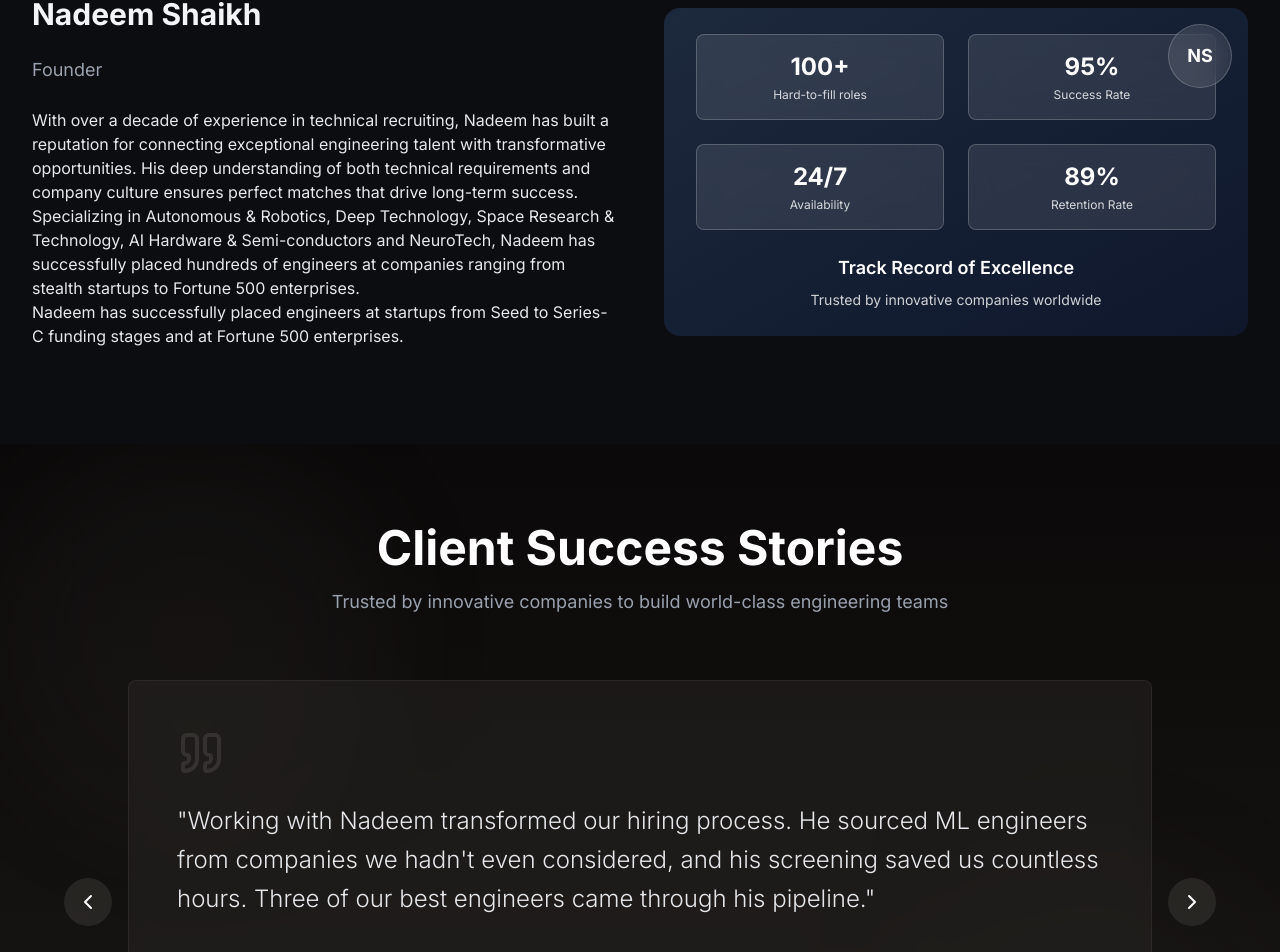
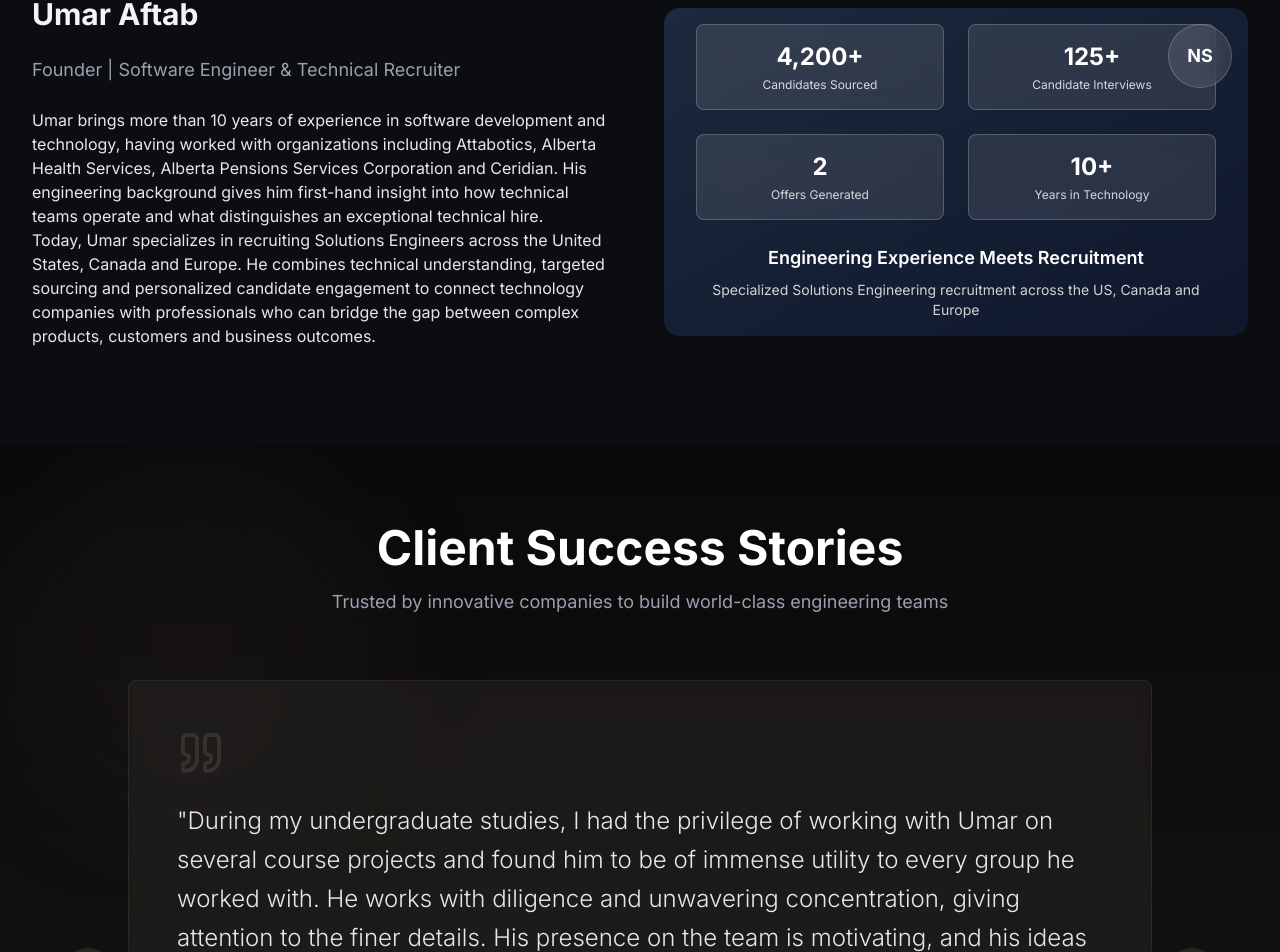
Before and after one commit to umar-aftab/gritliy, a Next.js app: page / in a window 1280 px wide. Shown: the part 2154-3106 px from the top of the page. Built offline with nearby package versions, Linux system fonts and the light colour scheme.

Commit message:
Updated the website from Nadeem to Umar Aftab after the business transfer

```diff
--- a/app/api/contact/route.ts
+++ b/app/api/contact/route.ts
@@ -136,9 +136,9 @@ export async function POST(request: NextRequest) {
           <div style="background-color: #f9f9f9; padding: 20px; border-radius: 8px; margin: 30px 0;">
             <p style="color: #555; margin: 0 0 15px 0; font-weight: bold;">In the meantime, feel free to:</p>
             <ul style="line-height: 1.8; color: #666;">
-              <li>Connect with me on <a href="https://linkedin.com/in/nadeemshaykh" style="color: #4A4844; font-weight: bold;">LinkedIn</a></li>
+              <li>Connect with me on <a href="https://www.linkedin.com/in/umaraftab/" style="color: #4A4844; font-weight: bold;">LinkedIn</a></li>
               <li>Visit our website: <a href="https://gritliy.com" style="color: #4A4844; font-weight: bold;">gritliy.com</a></li>
-              <li>Schedule a call directly: <a href="mailto:nadeem@gritliy.com" style="color: #4A4844; font-weight: bold;">nadeem@gritliy.com</a></li>
+              <li>Schedule a call directly: <a href="mailto:umar@gritliy.com" style="color: #4A4844; font-weight: bold;">nadeem@gritliy.com</a></li>
             </ul>
           </div>
         </div>
@@ -148,16 +148,16 @@ export async function POST(request: NextRequest) {
             <tr>
               <td style="text-align: left;">
                 <p style="color: #666; font-size: 14px; line-height: 1.6; margin: 0;">
-                  <strong>Nadeem Shaikh</strong><br>
-                  Founder & Lead Technical Recruiter<br>
+                  <strong>Umar Aftab</strong><br>
+                  Founder & Technical Recruiter<br>
                   GRITLIY<br>
                   Calgary, Alberta
                 </p>
               </td>
               <td style="text-align: right; vertical-align: top;">
                 <p style="color: #666; font-size: 14px; margin: 0;">
-                  <a href="https://linkedin.com/in/nadeemshaykh" style="color: #4A4844;">LinkedIn</a> |
-                  <a href="mailto:nadeem@gritliy.com" style="color: #4A4844;">Email</a>
+                  <a href="https://www.linkedin.com/in/umaraftab/" style="color: #4A4844;">LinkedIn</a> |
+                  <a href="mailto:umar@gritliy.com" style="color: #4A4844;">Email</a>
                 </p>
               </td>
             </tr>
@@ -177,7 +177,7 @@ export async function POST(request: NextRequest) {
         toRecipients: [
           {
             emailAddress: {
-              address: 'nadeem@gritliy.com'
+              address: 'umar@gritliy.com'
             }
           }
         ],
@@ -211,8 +211,8 @@ export async function POST(request: NextRequest) {
         ],
         from: {
           emailAddress: {
-            address: 'nadeem@gritliy.com',
-            name: 'Nadeem Shaikh - GRITLIY'
+            address: 'umar@gritliy.com',
+            name: 'Umar Aftab - GRITLIY'
           }
         }
       },
@@ -220,8 +220,8 @@ export async function POST(request: NextRequest) {
     };
 
     // Send both emails using Microsoft Graph
-    await client.api('/users/nadeem@gritliy.com/sendMail').post(adminEmail);
-    await client.api('/users/nadeem@gritliy.com/sendMail').post(autoReplyEmail);
+    await client.api('/users/umar@gritliy.com/sendMail').post(adminEmail);
+    await client.api('/users/umar@gritliy.com/sendMail').post(autoReplyEmail);
 
     return NextResponse.json(
       { message: 'Email sent successfully' },
--- a/components/About.tsx
+++ b/components/About.tsx
@@ -24,20 +24,29 @@ export default function About() {
             viewport={{ once: true }}
             className="space-y-6"
           >
-            <h3 className="text-3xl font-bold text-gray-100">
-              Nadeem Shaikh
+           <h3 className="text-3xl font-bold text-gray-100">
+              Umar Aftab
             </h3>
+
             <p className="text-lg text-gray-400">
-              Founder
+              Founder | Software Engineer & Technical Recruiter
             </p>
 
             <div className="prose prose-lg bg-[--bg]">
               <p>
-                With over a decade of experience in technical recruiting, Nadeem has built a reputation for connecting exceptional engineering talent with transformative opportunities. His deep understanding of both technical requirements and company culture ensures perfect matches that drive long-term success.
+                Umar brings more than 10 years of experience in software development and
+                technology, having worked with organizations including Attabotics, Alberta
+                Health Services, Alberta Pensions Services Corporation and Ceridian. His
+                engineering background gives him first-hand insight into how technical
+                teams operate and what distinguishes an exceptional technical hire.
               </p>
+
               <p>
-                Specializing in Autonomous & Robotics, Deep Technology, Space Research & Technology, AI Hardware & Semi-conductors and NeuroTech, Nadeem has successfully placed hundreds of engineers at companies ranging from stealth startups to Fortune 500 enterprises.<br></br>
-                Nadeem has successfully placed engineers at startups from Seed to Series-C funding stages and at Fortune 500 enterprises.
+                Today, Umar specializes in recruiting Solutions Engineers across the
+                United States, Canada and Europe. He combines technical understanding,
+                targeted sourcing and personalized candidate engagement to connect
+                technology companies with professionals who can bridge the gap between
+                complex products, customers and business outcomes.
               </p>
             </div>
 
@@ -90,29 +99,38 @@ export default function About() {
             viewport={{ once: true }}
             className="relative aspect-video rounded-2xl overflow-hidden bg-gradient-to-br from-slate-800 to-slate-900"
           >
-            <div className="absolute inset-0 p-8 flex flex-col justify-center">
+           <div className="absolute inset-0 p-8 flex flex-col justify-center">
               <div className="grid grid-cols-2 gap-6">
                 <div className="bg-white/10 backdrop-blur-md rounded-lg p-4 text-center border border-white/20">
-                  <div className="text-2xl font-bold text-white mb-1">100+</div>
-                  <div className="text-xs text-white/80">Hard-to-fill roles</div>
+                  <div className="text-2xl font-bold text-white mb-1">4,200+</div>
+                  <div className="text-xs text-white/80">Candidates Sourced</div>
                 </div>
+
                 <div className="bg-white/10 backdrop-blur-md rounded-lg p-4 text-center border border-white/20">
-                  <div className="text-2xl font-bold text-white mb-1">95%</div>
-                  <div className="text-xs text-white/80">Success Rate</div>
+                  <div className="text-2xl font-bold text-white mb-1">125+</div>
+                  <div className="text-xs text-white/80">Candidate Interviews</div>
                 </div>
+
                 <div className="bg-white/10 backdrop-blur-md rounded-lg p-4 text-center border border-white/20">
-                  <div className="text-2xl font-bold text-white mb-1">24/7</div>
-                  <div className="text-xs text-white/80">Availability</div>
+                  <div className="text-2xl font-bold text-white mb-1">2</div>
+                  <div className="text-xs text-white/80">Offers Generated</div>
                 </div>
+
                 <div className="bg-white/10 backdrop-blur-md rounded-lg p-4 text-center border border-white/20">
-                  <div className="text-2xl font-bold text-white mb-1">89%</div>
-                  <div className="text-xs text-white/80">Retention Rate</div>
+                  <div className="text-2xl font-bold text-white mb-1">10+</div>
+                  <div className="text-xs text-white/80">Years in Technology</div>
                 </div>
               </div>
 
               <div className="mt-6 text-center">
-                <h4 className="text-lg font-semibold text-white mb-2">Track Record of Excellence</h4>
-                <p className="text-sm text-white/80">Trusted by innovative companies worldwide</p>
+                <h4 className="text-lg font-semibold text-white mb-2">
+                  Engineering Experience Meets Recruitment
+                </h4>
+
+                <p className="text-sm text-white/80">
+                  Specialized Solutions Engineering recruitment across the US, Canada and
+                  Europe
+                </p>
               </div>
             </div>
 
--- a/components/AdminPage.tsx
+++ b/components/AdminPage.tsx
@@ -54,27 +54,27 @@ export default function AdminPage() {
     const defaultTestimonials = [
       {
         id: 1,
-          name: "Sarah Chen",
-          role: "VP of Engineering",
-          company: "TechVentures Inc.",
-          image: "/testimonials/sarah.jpg",
+        name: "Nicholas Polimeni",
+        role: "Software Engineer",
+        company: "Together AI",
+        image: "/testimonials/nicholas-polimeni.jpg",
         rating: 5,
-          text: "Nadeem's approach to technical recruiting is unparalleled. He found us a senior architect who not only had the exact skillset we needed but also became a key culture champion. His understanding of both technical requirements and team dynamics is exceptional.",
-          project: "Senior Software Architect",
-          date: "2024",
-          highlight: "Filled in 2 weeks"
+        text: "Umar is an excellent and kind recruiter! He worked diligently to identify roles where I was a good match. Umar always kept a positive and supportive attitude, securing me multiple interviews at promising companies. I highly recommend working with Umar as a job seeker or as a startup seeking talent.",
+        project: "Technical Recruitment",
+        date: "March 2026",
+        highlight: "Multiple interviews secured"
       },
       {
         id: 2,
-          name: "Marcus Rodriguez",
-          role: "CTO & Co-founder",
-          company: "AI Dynamics",
-          image: "/testimonials/marcus.jpg",
+        name: "Ahmad Tamimi",
+        role: "Co-Founder",
+        company: "Pennix.ai & Perryx.ai",
+        image: "/testimonials/ahmad-tamimi.jpg",
         rating: 5,
-          text: "Working with Nadeem transformed our hiring process. He sourced ML engineers from companies we hadn't even considered, and his screening saved us countless hours. Three of our best engineers came through his pipeline.",
-          project: "ML Engineering Team",
-          date: "2024",
-          highlight: "3 successful hires"
+        text: "I found Umar to be consistently pleasant, tackling all assignments with dedication and a smile. Besides being a joy to work with, Umar is a take-charge person who is able to present creative ideas and communicate their benefits. He successfully developed several websites for key clients and participated in the development of enterprise-level web applications for 3mushrooms.",
+        project: "Software Development",
+        date: "November 2011",
+        highlight: "Enterprise application experience"
       }
     ];
       setTestimonials(defaultTestimonials);
--- a/components/Contact.tsx
+++ b/components/Contact.tsx
@@ -102,7 +102,7 @@ export default function Contact() {
                   </div>
                   <div>
                     <div className="text-sm text-gray-400">Email</div>
-                    <div className="text-lg">nadeem@gritliy.com</div>
+                    <div className="text-lg">umar@gritliy.com</div>
                   </div>
                 </motion.a>
 
@@ -120,7 +120,7 @@ export default function Contact() {
                 </motion.div>
 
                 <motion.a
-                  href="https://www.linkedin.com/in/nadz1/"
+                  href="https://www.linkedin.com/in/umaraftab/"
                   target="_blank"
                   rel="noopener noreferrer"
                   whileHover={{ x: 5 }}
@@ -131,7 +131,7 @@ export default function Contact() {
                   </div>
                   <div>
                     <div className="text-sm text-gray-400">LinkedIn</div>
-                    <div className="text-lg">Connect with Nadeem</div>
+                    <div className="text-lg">Connect with Umar</div>
                   </div>
                 </motion.a>
               </div>
--- a/components/Footer.tsx
+++ b/components/Footer.tsx
@@ -67,12 +67,12 @@ export default function Footer() {
               <li>
                 <a href="mailto:info@gritliy.com" className="flex items-center gap-2 hover:text-white transition-colors">
                   <Mail className="w-4 h-4" />
-                  nadeem@gritliy.com
+                  umar@gritliy.com
                 </a>
               </li>
               <li>
                 <a
-                  href="https://www.linkedin.com/in/nadz1/"
+                  href="https://www.linkedin.com/in/umaraftab/"
                   target="_blank"
                   rel="noopener noreferrer"
                   className="flex items-center gap-2 hover:text-white transition-colors"
--- a/components/Testimonials.tsx
+++ b/components/Testimonials.tsx
@@ -20,75 +20,63 @@ interface Testimonial {
 const defaultTestimonials: Testimonial[] = [
   {
     id: 1,
-    name: "Sarah Chen",
-    role: "VP of Engineering",
-    company: "TechVentures Inc.",
-    image: "/testimonials/sarah.jpg",
+    name: "Nicholas Polimeni",
+    role: "Software Engineer",
+    company: "Together AI",
+    image: "/testimonials/nicholas-polimeni.jpg",
     rating: 5,
-    text: "Nadeem's approach to technical recruiting is unparalleled. He found us a senior architect who not only had the exact skillset we needed but also became a key culture champion. His understanding of both technical requirements and team dynamics is exceptional.",
-    project: "Senior Software Architect",
-    date: "2024",
-    highlight: "Filled in 2 weeks"
+    text: "Umar is an excellent and kind recruiter! He worked diligently to identify roles where I was a good match. Umar always kept a positive and supportive attitude, securing me multiple interviews at promising companies. I highly recommend working with Umar as a job seeker or as a startup seeking talent.",
+    project: "Technical Recruitment",
+    date: "March 2026",
+    highlight: "Multiple interviews secured"
   },
   {
     id: 2,
-    name: "Marcus Rodriguez",
-    role: "CTO & Co-founder",
-    company: "AI Dynamics",
-    image: "/testimonials/marcus.jpg",
+    name: "M Faizan Khan",
+    role: "Technical Programs | Optimus & AI Infrastructure",
+    company: "Tesla",
+    image: "/testimonials/m-faizan-khan.jpg",
     rating: 5,
-    text: "Working with Nadeem transformed our hiring process. He sourced ML engineers from companies we hadn't even considered, and his screening saved us countless hours. Three of our best engineers came through his pipeline.",
-    project: "ML Engineering Team",
-    date: "2024",
-    highlight: "3 successful hires"
+    text: "During my undergraduate studies, I had the privilege of working with Umar on several course projects and found him to be of immense utility to every group he worked with. He works with diligence and unwavering concentration, giving attention to the finer details. His presence on the team is motivating, and his ideas always take you one step closer to the solution. He is an effective team player with a logical approach to every problem.",
+    project: "Software Engineering",
+    date: "April 2012",
+    highlight: "Diligent technical problem-solver"
   },
   {
     id: 3,
-    name: "Emily Watson",
-    role: "Head of Talent",
-    company: "Quantum Systems",
-    image: "/testimonials/emily.jpg",
+    name: "Cory Janssen",
+    role: "AI Business Advisor",
+    company: "Technology & AI",
+    image: "/testimonials/cory-janssen.jpg",
     rating: 5,
-    text: "Nadeem doesn't just fill positions; he builds partnerships. His deep understanding of embedded systems helped us find engineers who could work across hardware and software seamlessly. The RecruitFlow AI system he's developing is game-changing.",
-    project: "Embedded Systems Engineers",
-    date: "2023",
-    highlight: "90% retention rate"
+    text: "Umar worked with us producing content. He did a great job, and we'd highly recommend him.",
+    project: "Technical Content",
+    date: "December 2011",
+    highlight: "Highly recommended"
   },
   {
     id: 4,
-    name: "David Park",
-    role: "Engineering Director",
-    company: "BioTech Innovations",
-    image: "/testimonials/david.jpg",
+    name: "Ahmad Tamimi",
+    role: "Co-Founder",
+    company: "Pennix.ai & Perryx.ai",
+    image: "/testimonials/ahmad-tamimi.jpg",
     rating: 5,
-    text: "In the competitive biotech space, finding engineers with the right mix of skills is nearly impossible. Nadeem found us candidates from adjacent industries we never would have discovered. His network in specialized tech is incredible.",
-    project: "Biotech Software Team",
-    date: "2024",
-    highlight: "5 placements"
+    text: "I found Umar to be consistently pleasant, tackling all assignments with dedication and a smile. Besides being a joy to work with, Umar is a take-charge person who is able to present creative ideas and communicate their benefits. He successfully developed several websites for key clients and participated in the development of enterprise-level web applications for 3mushrooms. Umar's dedicated work contributed to increased revenue, profits and customer satisfaction. He was also extraordinarily helpful in other areas of the company, including creating training material and taking a leadership role in sales meetings.",
+    project: "Web & Enterprise Applications",
+    date: "November 2011",
+    highlight: "Improved client satisfaction"
   },
   {
     id: 5,
-    name: "Lisa Thompson",
-    role: "CEO",
-    company: "Robotics Plus",
-    image: "/testimonials/lisa.jpg",
+    name: "Fadi Hourani",
+    role: "SEO Program Manager",
+    company: "3mushrooms Corp.",
+    image: "/testimonials/fadi-hourani.jpg",
     rating: 5,
-    text: "Nadeem's personalized outreach approach resulted in a 70% response rate from senior engineers who typically ignore recruiters. He crafted messages that actually resonated with our target candidates. Exceptional results.",
-    project: "Robotics Engineers",
-    date: "2023",
-    highlight: "70% response rate"
-  },
-  {
-    id: 6,
-    name: "Alex Kumar",
-    role: "VP Product",
-    company: "CloudScale Networks",
-    image: "/testimonials/alex.jpg",
-    rating: 5,
-    text: "The quality of candidates Nadeem provides is consistently outstanding. He takes time to understand not just the role, but our product roadmap and technical challenges. This depth of understanding shows in every candidate he presents.",
-    project: "Platform Engineers",
-    date: "2024",
-    highlight: "100% interview-to-offer"
+    text: "I had the privilege of working with Umar Aftab when we were updating the content of 3mushrooms Corp.'s website. Umar is an insightful, self-motivated and multi-skilled developer and colleague. He always maintains very good relationships with co-workers and is always up for a challenge with a genuine team spirit. I enjoyed working with him and look forward to continuing our professional relationship.",
+    project: "Website Development",
+    date: "June 2011",
+    highlight: "Insightful and multi-skilled"
   }
 ];
 
```
Also changed, not shown: components/CaseStudy.tsx (+85 -35 lines). Lines whose indentation alone changed are shown as unchanged.
